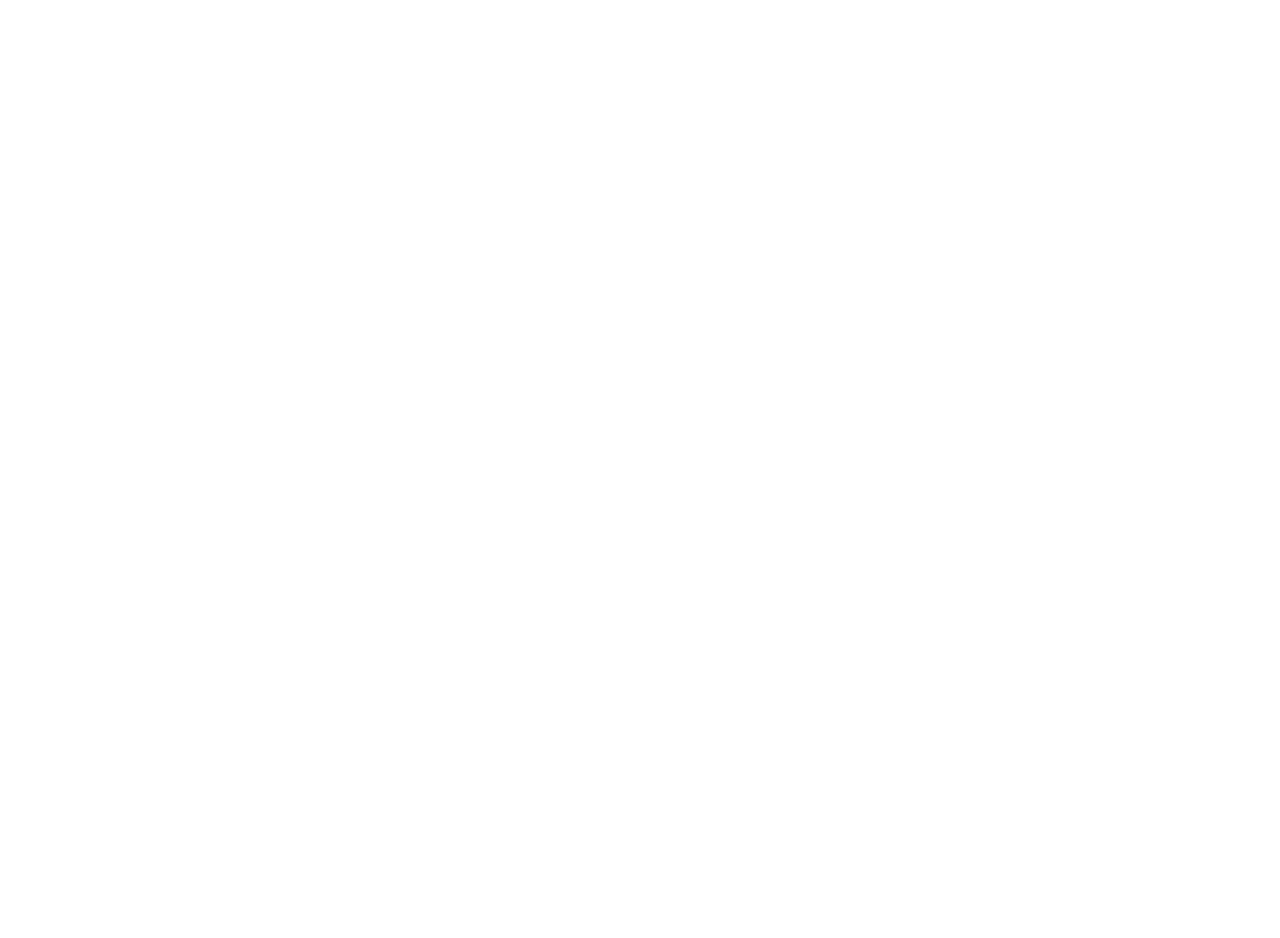
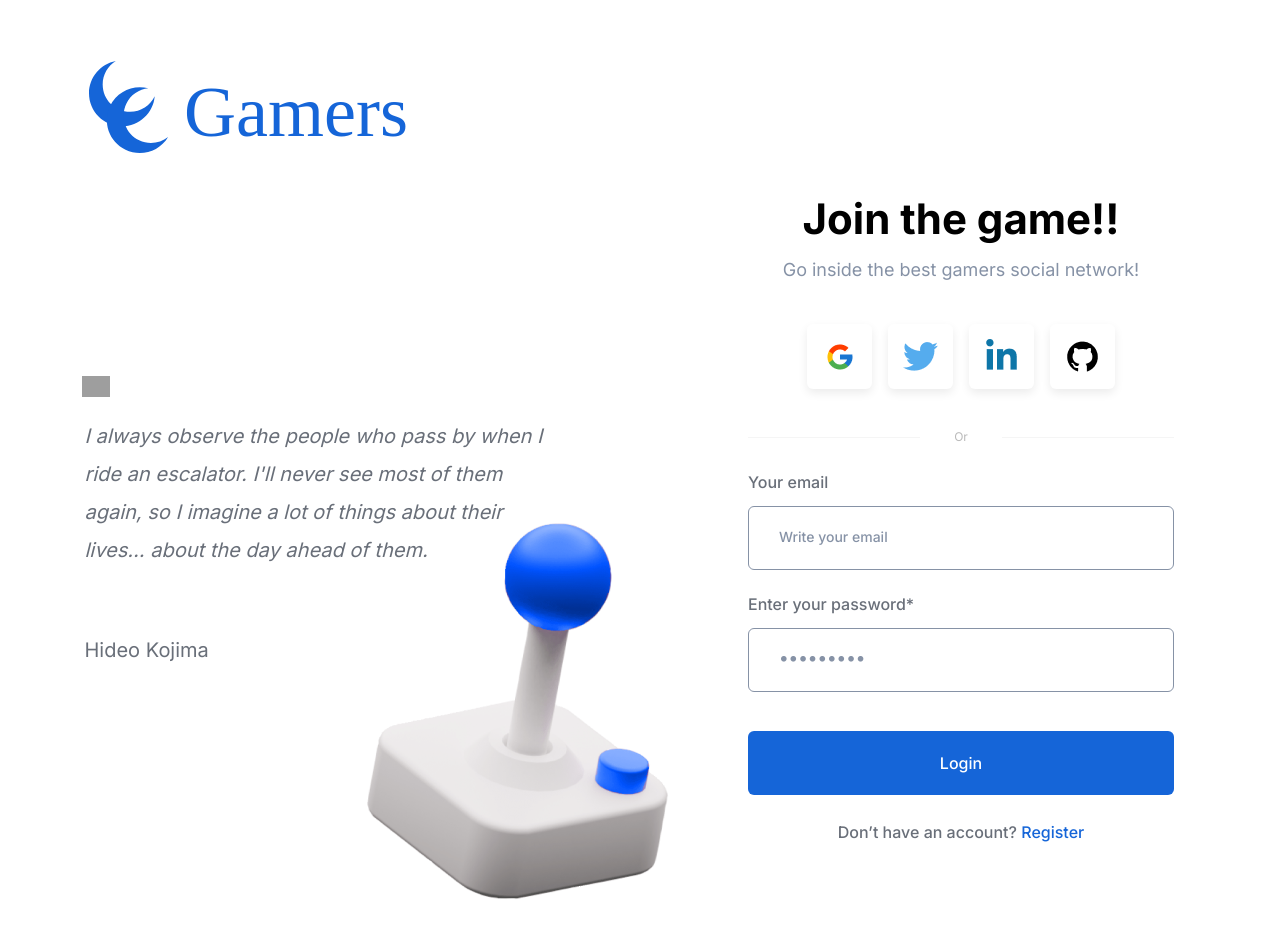
Before and after one commit to wesam-abutuaimeh/Gamers, a React (Create React App) app: page / in a window 1280 px wide. Shown: the top 938 px of the page. Before the commit the page ends 800 px from the top, so only its background shows below. Built offline with nearby package versions, Linux system fonts and the light colour scheme; grey boxes are pictures that could not be loaded.

Commit message:
Add Home into App.js

```diff
--- a/src/App.js
+++ b/src/App.js
@@ -1,5 +1,11 @@
+import Home from "./pages/Home";
+
 function App() {
-  return <div className="App"></div>;
+  return (
+    <div className="App">
+      <Home />
+    </div>
+  );
 }
 
 export default App;
--- /dev/null
+++ b/src/pages/Home/index.jsx
@@ -0,0 +1,14 @@
+import React, { Component } from "react";
+import SignIn from "../../Layout/SignIn";
+
+class Home extends Component {
+
+    state = {}
+    render() {
+        return (<>
+            <SignIn />
+        </>);
+    }
+}
+
+export default Home;
```
